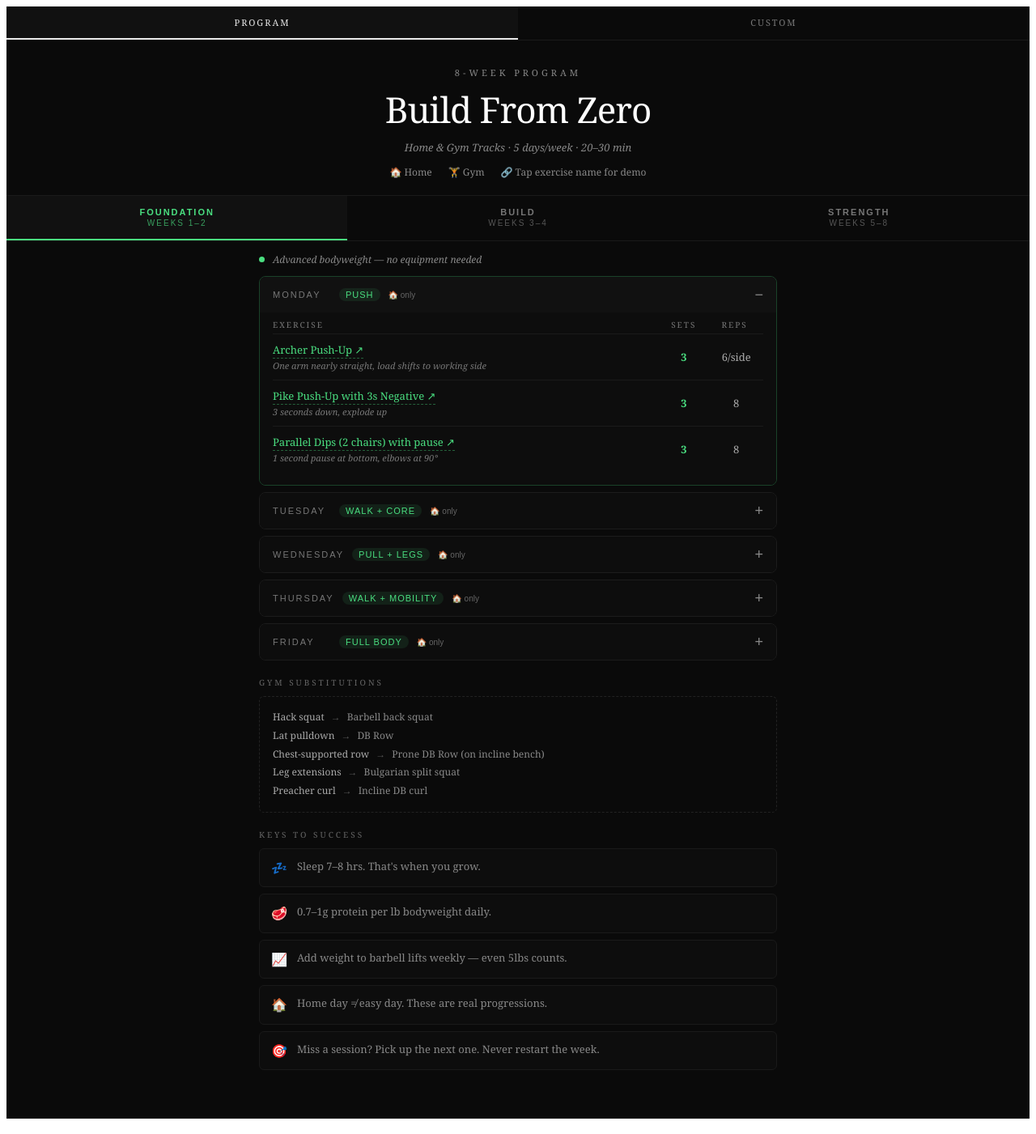
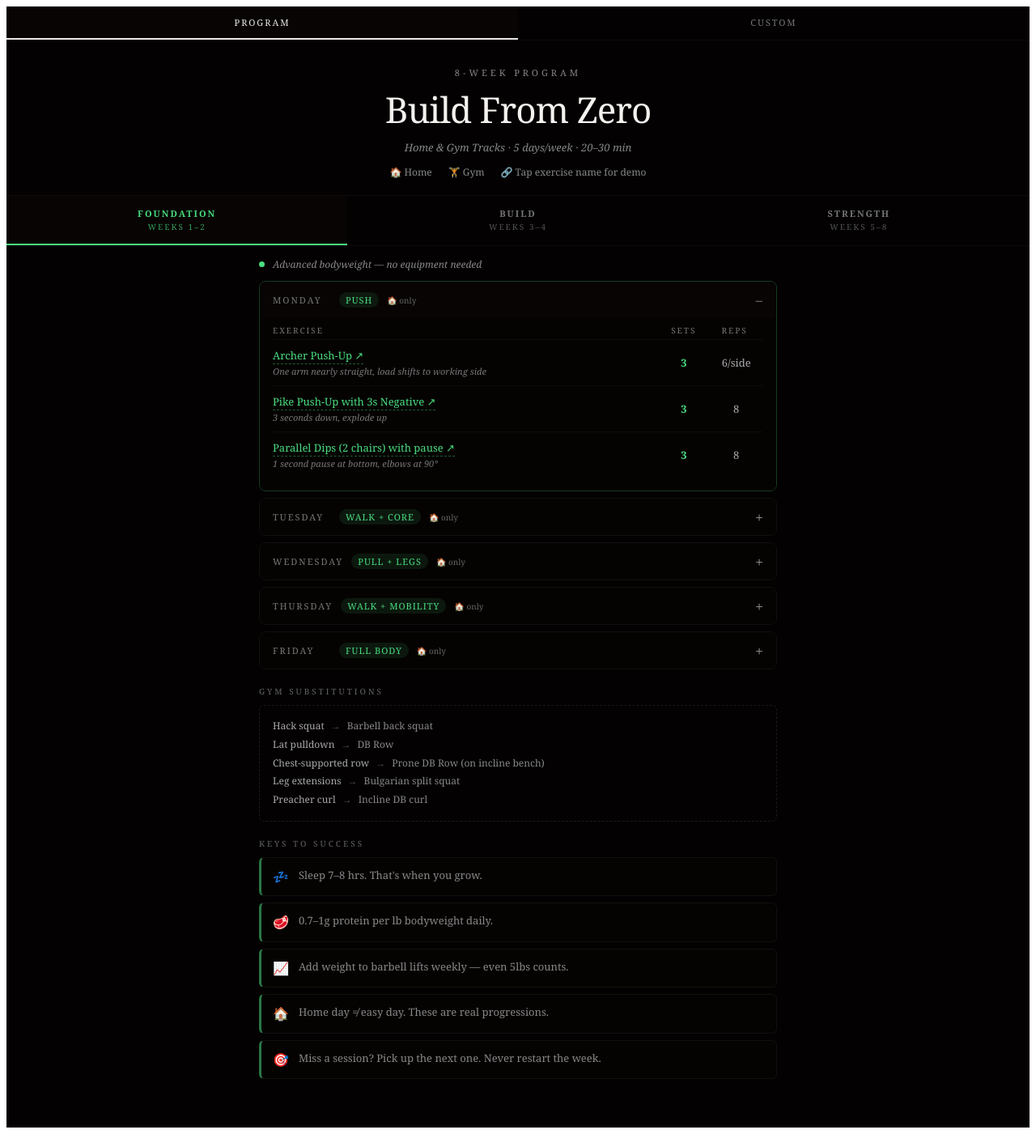
Before and after one commit to hazelugo/Workout-App, a Vue app: page / in a window 1280 px wide. Shown: the whole page at 81% size. Built offline with nearby package versions, Linux system fonts and the light colour scheme.

Commit message:
apply color system and normalize styles

```diff
--- a/src/App.vue
+++ b/src/App.vue
@@ -2,14 +2,14 @@
   <div
     style="
       min-height: 100vh;
-      background: #0a0a0a;
+      background: oklch(8% 0.012 45);
       color: #e8e8e8;
       font-family: Georgia, serif;
       padding-bottom: 60px;
     "
   >
     <!-- Nav -->
-    <nav style="display: flex; border-bottom: 1px solid #1a1a1a">
+    <nav style="display: flex; border-bottom: 1px solid oklch(15% 0.008 45)">
       <RouterLink to="/" class="nav-link">Program</RouterLink>
       <RouterLink to="/custom" class="nav-link">Custom</RouterLink>
     </nav>
@@ -17,6 +17,15 @@
     <RouterView />
   </div>
 </template>
+
+<style>
+button,
+input,
+select,
+textarea {
+  font-family: Georgia, serif;
+}
+</style>
 
 <style scoped>
 .nav-link {
@@ -41,7 +50,7 @@
 }
 
 .nav-link.router-link-exact-active {
-  background: #111;
+  background: oklch(11.5% 0.008 45);
   border-bottom-color: #e8e8e8;
   color: #e8e8e8;
 }
--- a/src/views/CustomView.vue
+++ b/src/views/CustomView.vue
@@ -1,11 +1,11 @@
 <template>
   <!-- Header -->
-  <div style="border-bottom: 1px solid #1a1a1a; padding: 32px 24px 20px; text-align: center">
+  <div style="border-bottom: 1px solid oklch(15% 0.008 45); padding: 32px 24px 20px; text-align: center">
     <div
       style="
         font-size: 11px;
         letter-spacing: 4px;
-        color: #555;
+        color: #888;
         text-transform: uppercase;
         margin-bottom: 8px;
       "
@@ -17,13 +17,13 @@
         font-size: clamp(26px, 5vw, 44px);
         font-weight: 400;
         margin: 0;
-        color: #fff;
+        color: oklch(96% 0.005 45);
         letter-spacing: -1px;
       "
     >
       Build Your Day
     </h1>
-    <p style="font-size: 13px; color: #555; margin-top: 8px; font-style: italic">
+    <p style="font-size: 13px; color: #888; margin-top: 8px; font-style: italic">
       Override any day with your own exercises · demo links auto-generated
     </p>
   </div>
@@ -51,13 +51,12 @@
           :style="{
             padding: '7px 14px',
             background: selectedDay === d ? '#a78bfa22' : 'transparent',
-            border: selectedDay === d ? '1px solid #a78bfa' : '1px solid #222',
+            border: selectedDay === d ? '1px solid #a78bfa' : '1px solid oklch(20% 0.008 45)',
             borderRadius: '20px',
-            color: selectedDay === d ? '#a78bfa' : '#444',
+            color: selectedDay === d ? '#a78bfa' : '#777',
             cursor: 'pointer',
             fontSize: '11px',
             letterSpacing: '1px',
-            fontFamily: 'Georgia, serif',
           }"
         >
           {{ d }}
@@ -84,8 +83,8 @@
       style="
         margin-bottom: 10px;
         padding: 14px;
-        background: #0d0d0d;
-        border: 1px solid #1c1c1c;
+        background: oklch(10% 0.01 45);
+        border: 1px solid oklch(17% 0.008 45);
         border-radius: 8px;
       "
     >
@@ -191,7 +190,7 @@
           >Watch demo ↗</a
         >
       </div>
-      <div v-else style="font-size: 11px; color: #2a2a2a; font-style: italic">
+      <div v-else style="font-size: 11px; color: #555; font-style: italic">
         Type a name to get a demo link
       </div>
     </div>
@@ -203,14 +202,13 @@
         width: 100%;
         padding: 11px;
         background: transparent;
-        border: 1px dashed #2a2a2a;
+        border: 1px dashed oklch(22% 0.008 45);
         border-radius: 8px;
-        color: #444;
+        color: #666;
         cursor: pointer;
         font-size: 11px;
         letter-spacing: 2px;
         text-transform: uppercase;
-        font-family: Georgia, serif;
         margin-bottom: 12px;
       "
     >
@@ -224,15 +222,14 @@
       :style="{
         width: '100%',
         padding: '13px',
-        background: hasValidExercises ? '#a78bfa' : '#111',
+        background: hasValidExercises ? '#a78bfa' : 'oklch(11.5% 0.008 45)',
         border: 'none',
         borderRadius: '8px',
-        color: hasValidExercises ? '#fff' : '#333',
+        color: hasValidExercises ? '#fff' : '#444',
         cursor: hasValidExercises ? 'pointer' : 'default',
         fontSize: '11px',
         letterSpacing: '3px',
         textTransform: 'uppercase',
-        fontFamily: 'Georgia, serif',
         marginBottom: '40px',
       }"
     >
@@ -258,7 +255,7 @@
       <div
         v-for="(exList, day) in savedWorkouts"
         :key="day"
-        style="margin-bottom: 8px; border: 1px solid #1c1c1c; border-radius: 8px; overflow: hidden"
+        style="margin-bottom: 8px; border: 1px solid oklch(17% 0.008 45); border-radius: 8px; overflow: hidden"
       >
         <!-- Day header -->
         <div
@@ -267,7 +264,7 @@
             justify-content: space-between;
             align-items: center;
             padding: 12px 16px;
-            background: #0d0d0d;
+            background: oklch(10% 0.01 45);
           "
         >
           <div style="display: flex; gap: 10px; align-items: center">
@@ -305,7 +302,6 @@
                 cursor: pointer;
                 font-size: 11px;
                 letter-spacing: 1px;
-                font-family: Georgia, serif;
                 margin-right: 8px;
               "
             >Yes</button>
@@ -318,7 +314,6 @@
                 cursor: pointer;
                 font-size: 11px;
                 letter-spacing: 1px;
-                font-family: Georgia, serif;
               "
             >No</button>
           </template>
@@ -332,7 +327,6 @@
               cursor: pointer;
               font-size: 11px;
               letter-spacing: 1px;
-              font-family: Georgia, serif;
             "
           >
             Delete
@@ -340,7 +334,7 @@
         </div>
 
         <!-- Exercise table -->
-        <div style="padding: 0 16px 14px; background: #0d0d0d">
+        <div style="padding: 0 16px 14px; background: oklch(10% 0.01 45)">
           <table style="width: 100%; border-collapse: collapse; font-size: 13px">
             <thead>
               <tr style="color: #777">
@@ -389,7 +383,7 @@
               <tr
                 v-for="(ex, j) in exList"
                 :key="j"
-                style="border-top: 1px solid #1a1a1a"
+                style="border-top: 1px solid oklch(15% 0.008 45)"
               >
                 <td style="padding: 10px 8px 10px 0">
                   <a
@@ -458,8 +452,8 @@ const yt = (q) =>
 
 const inputStyle = {
   width: '100%',
-  background: '#111',
-  border: '1px solid #222',
+  background: 'oklch(11.5% 0.008 45)',
+  border: '1px solid oklch(20% 0.008 45)',
   borderRadius: '4px',
   padding: '8px 10px',
   color: '#e8e8e8',
--- a/src/views/ProgramView.vue
+++ b/src/views/ProgramView.vue
@@ -1,6 +1,6 @@
 <template>
   <!-- Header -->
-  <div style="border-bottom: 1px solid #1a1a1a; padding: 32px 24px 20px; text-align: center">
+  <div style="border-bottom: 1px solid oklch(15% 0.008 45); padding: 32px 24px 20px; text-align: center">
     <div
       style="
         font-size: 11px;
@@ -17,7 +17,7 @@
         font-size: clamp(26px, 5vw, 44px);
         font-weight: 400;
         margin: 0;
-        color: #fff;
+        color: oklch(96% 0.005 45);
         letter-spacing: -1px;
       "
     >
@@ -34,7 +34,7 @@
   </div>
 
   <!-- Phase Tabs -->
-  <div style="display: flex; border-bottom: 1px solid #1a1a1a">
+  <div style="display: flex; border-bottom: 1px solid oklch(15% 0.008 45)">
     <button
       v-for="(p, i) in program.phases"
       :key="p.id"
@@ -42,7 +42,7 @@
       :style="{
         flex: 1,
         padding: '14px 8px',
-        background: activePhase === i ? '#111' : 'transparent',
+        background: activePhase === i ? 'oklch(11.5% 0.008 45)' : 'transparent',
         border: 'none',
         borderBottom: activePhase === i ? `2px solid ${p.color}` : '2px solid transparent',
         color: activePhase === i ? p.color : '#777',
@@ -50,6 +50,7 @@
         fontSize: '11px',
         letterSpacing: '2px',
         textTransform: 'uppercase',
+        transition: 'color 0.15s, border-color 0.15s',
       }"
     >
       <div style="font-weight: 700">{{ p.name }}</div>
@@ -80,7 +81,7 @@
       :key="d.day"
       :style="{
         marginBottom: '8px',
-        border: expandedDay === i ? `1px solid ${phase.color}44` : '1px solid #1c1c1c',
+        border: expandedDay === i ? `1px solid ${phase.color}44` : '1px solid oklch(17% 0.008 45)',
         borderRadius: '8px',
         overflow: 'hidden',
       }"
@@ -93,7 +94,7 @@
         :style="{
           width: '100%',
           padding: '13px 16px',
-          background: expandedDay === i ? '#111' : '#0d0d0d',
+          background: expandedDay === i ? 'oklch(11.5% 0.008 45)' : 'oklch(10% 0.01 45)',
           border: 'none',
           display: 'flex',
           justifyContent: 'space-between',
@@ -137,7 +138,7 @@
       <!-- Home / Gym Track Toggle -->
       <div
         v-if="expandedDay === i && d.gym"
-        style="display: flex; background: #0a0a0a; border-bottom: 1px solid #1a1a1a"
+        style="display: flex; background: oklch(8% 0.012 45); border-bottom: 1px solid oklch(15% 0.008 45)"
       >
         <button
           v-for="t in ['home', 'gym']"
@@ -146,7 +147,7 @@
           :style="{
             flex: 1,
             padding: '9px 8px',
-            background: getTrack(i, true) === t ? '#161616' : 'transparent',
+            background: getTrack(i, true) === t ? 'oklch(13% 0.008 45)' : 'transparent',
             border: 'none',
             borderBottom:
               getTrack(i, true) === t ? `2px solid ${phase.color}` : '2px solid transparent',
@@ -155,6 +156,7 @@
             fontSize: '11px',
             letterSpacing: '2px',
             textTransform: 'uppercase',
+            transition: 'color 0.15s, border-color 0.15s',
             display: 'flex',
             alignItems: 'center',
             justifyContent: 'center',
@@ -166,7 +168,7 @@
       </div>
 
       <!-- Exercise Table -->
-      <div v-if="expandedDay === i" style="padding: 0 16px 16px; background: #0d0d0d">
+      <div v-if="expandedDay === i" style="padding: 0 16px 16px; background: oklch(10% 0.01 45)">
         <table style="width: 100%; border-collapse: collapse; font-size: 13px">
           <thead>
             <tr style="color: #777">
@@ -215,7 +217,7 @@
             <tr
               v-for="(ex, j) in getExercises(i, d)"
               :key="j"
-              style="border-top: 1px solid #1a1a1a"
+              style="border-top: 1px solid oklch(15% 0.008 45)"
             >
               <td style="padding: 10px 8px 10px 0">
                 <a
@@ -283,7 +285,7 @@
     <div
       style="
         padding: 14px 16px;
-        border: 1px dashed #222;
+        border: 1px dashed oklch(22% 0.008 45);
         border-radius: 6px;
         font-size: 12px;
         line-height: 1.9;
@@ -315,17 +317,18 @@
       <div
         v-for="(t, i) in tips"
         :key="i"
-        style="
-          display: flex;
-          gap: 12px;
-          align-items: flex-start;
-          padding: 12px 14px;
-          background: #0d0d0d;
-          border-radius: 6px;
-          border: 1px solid #1a1a1a;
-          font-size: 13px;
-          color: #888;
-        "
+        :style="{
+          display: 'flex',
+          gap: '12px',
+          alignItems: 'flex-start',
+          padding: '12px 14px',
+          background: 'oklch(10% 0.01 45)',
+          borderRadius: '6px',
+          border: '1px solid oklch(17% 0.008 45)',
+          borderLeft: `3px solid ${phase.color}88`,
+          fontSize: '13px',
+          color: '#888',
+        }"
       >
         <span style="font-size: 16px; line-height: 1.4">{{ t.icon }}</span>
         <span>{{ t.text }}</span>
```
